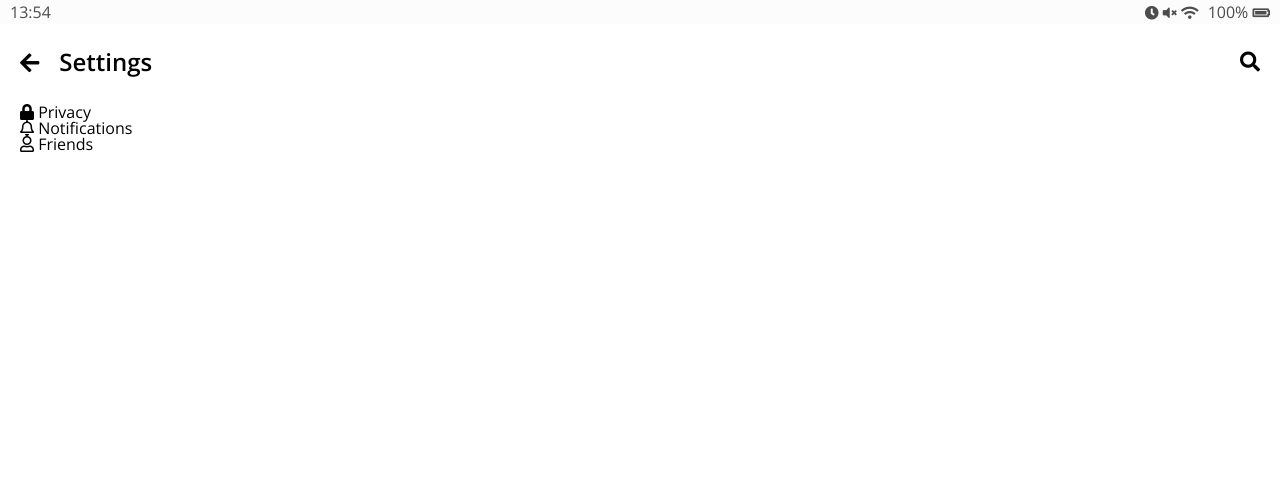
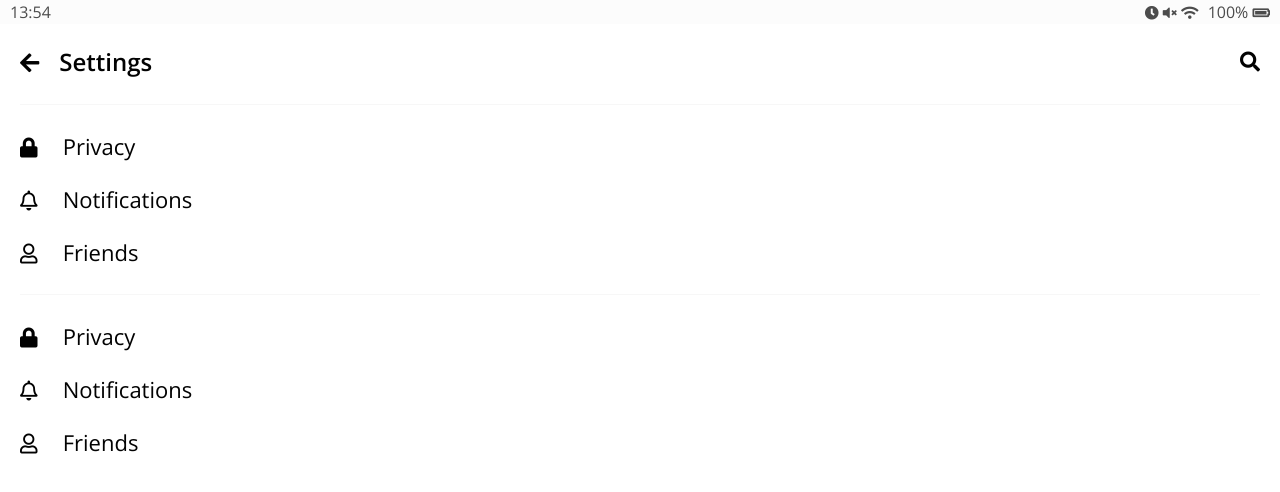
Before and after one commit to kang-minseo/kakao-clone, a plain HTML site: page settings.html in a window 1280 px wide. Drawn offline with nearby package versions, Linux system fonts and the light colour scheme.

Commit message:
Settings Screen

```diff
--- /dev/null
+++ b/css/settings.css
@@ -0,0 +1,21 @@
+.settings .settings__sections {
+  border-top: 1px solid #f7f7f7;
+  padding: 30px 0px;
+}
+
+.settings__setting .settings__icon {
+  font-size: 20px;
+  margin-right: 20px;
+}
+
+.settings__setting .settings__title {
+  font-size: 22px;
+  font-weight: 300;
+}
+
+.settings .settings__setting {
+  margin-bottom: 30px;
+}
+.settings .settings__setting:last-child {
+  margin-bottom: 0;
+}
--- a/css/styles.css
+++ b/css/styles.css
@@ -1,5 +1,5 @@
 @import "reset.css";
-@import url("https://fonts.googleapis.com/css2?family=Open+Sans:wght@400;600&display=swap");
+@import url("https://fonts.googleapis.com/css2?family=Open+Sans:wght@300;400;600&display=swap");
 @import "status-bar.css";
 @import "header.css";
 @import "nav-bar.css";
@@ -7,6 +7,7 @@
 @import "friends.css";
 @import "find.css";
 @import "more.css";
+@import "settings.css";
 
 * {
   box-sizing: border-box;
--- a/settings.html
+++ b/settings.html
@@ -61,6 +61,28 @@
           </li>
         </ul>
       </section>
+      <section class="settings__sections">
+        <ul class="settings_list">
+          <li class="settings__setting">
+            <span class="settings__icon">
+              <i class="fas fa-lock"></i>
+            </span>
+            <span class="settings__title">Privacy</span>
+          </li>
+          <li class="settings__setting">
+            <span class="settings__icon">
+              <i class="far fa-bell"></i>
+            </span>
+            <span class="settings__title">Notifications</span>
+          </li>
+          <li class="settings__setting">
+            <span class="settings__icon">
+              <i class="far fa-user"></i>
+            </span>
+            <span class="settings__title">Friends</span>
+          </li>
+        </ul>
+      </section>
     </main>
   </body>
 </html>
```
